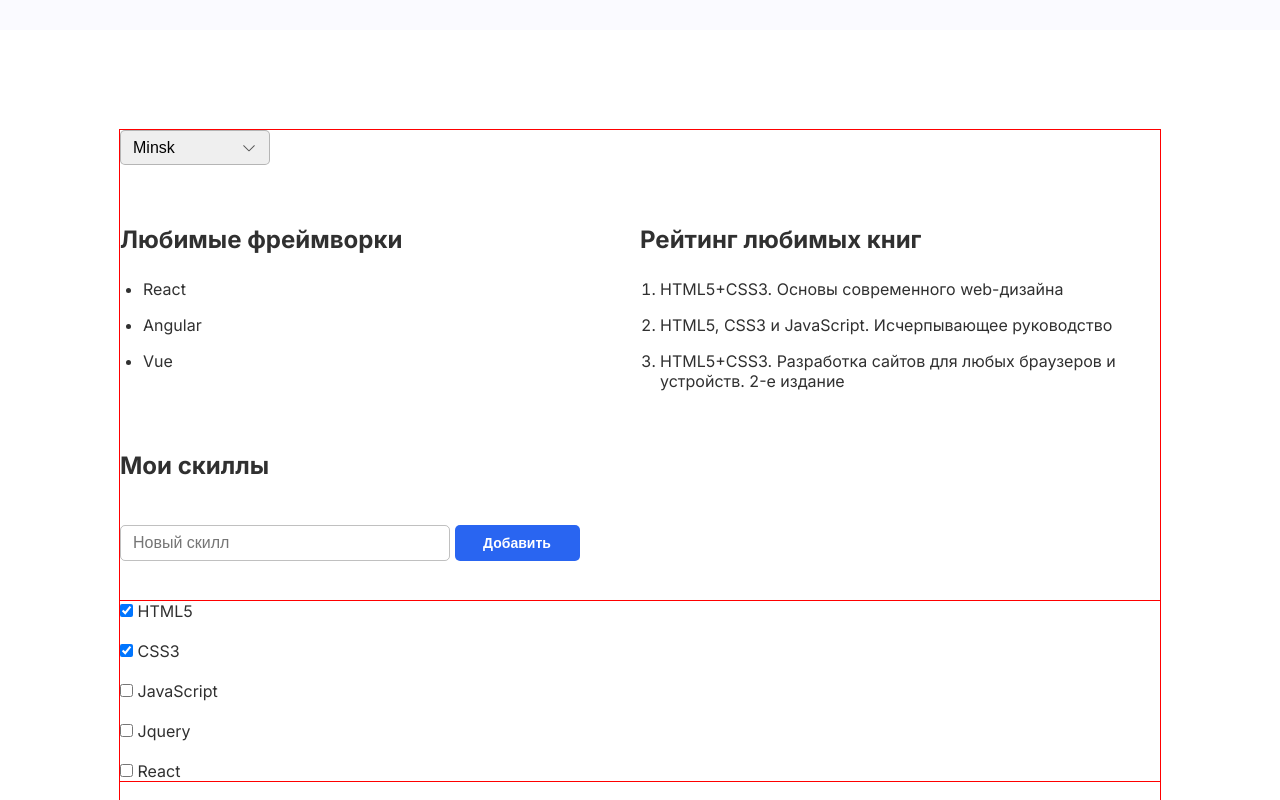
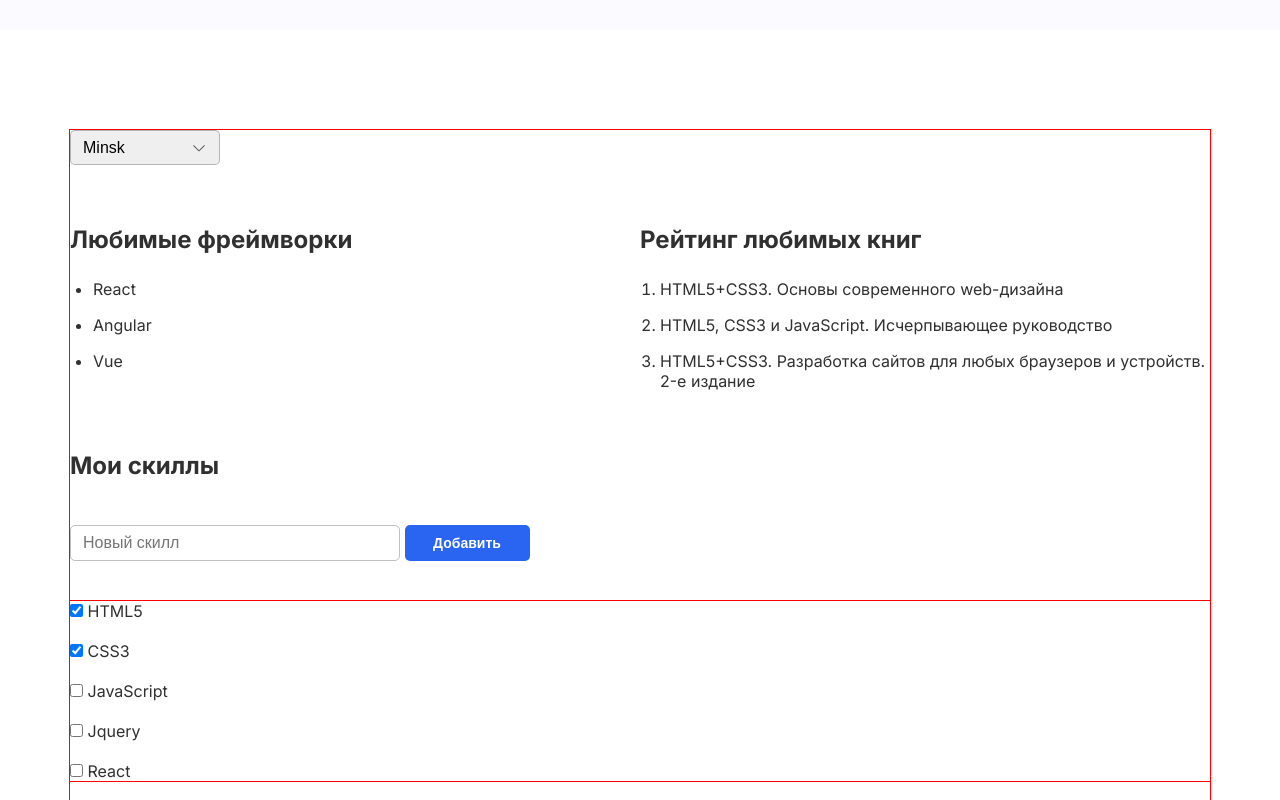
Before and after one commit to askmarrina/3-hw-with-auto-test-html-css-main, a plain HTML site: page index.html in a window 1280 px wide. Shown: the part 840-1640 px from the top of the page. Drawn offline with Linux system fonts and the light colour scheme.

Commit message:
modification of gaps

```diff
--- a/style.css
+++ b/style.css
@@ -9,7 +9,7 @@
     margin: 0 auto;
     width: 100%;
     /* 📍 Максимальная ширина для контейнера */
-    max-width: 1040px;
+    max-width: 1140px;
 }
 
 body {
@@ -151,13 +151,18 @@ select:hover,
 .skills-wrapper {
     display: flex;
     flex-direction: column;
-    gap: 20px;
+    gap: normal;
 }
 
 .label {
     font-weight: 400;
     font-size: 16px;
 
+}
+
+.container .skills-wrapper {
+    display: flex;
+    gap: 20px;
 }
 
 form {
```
